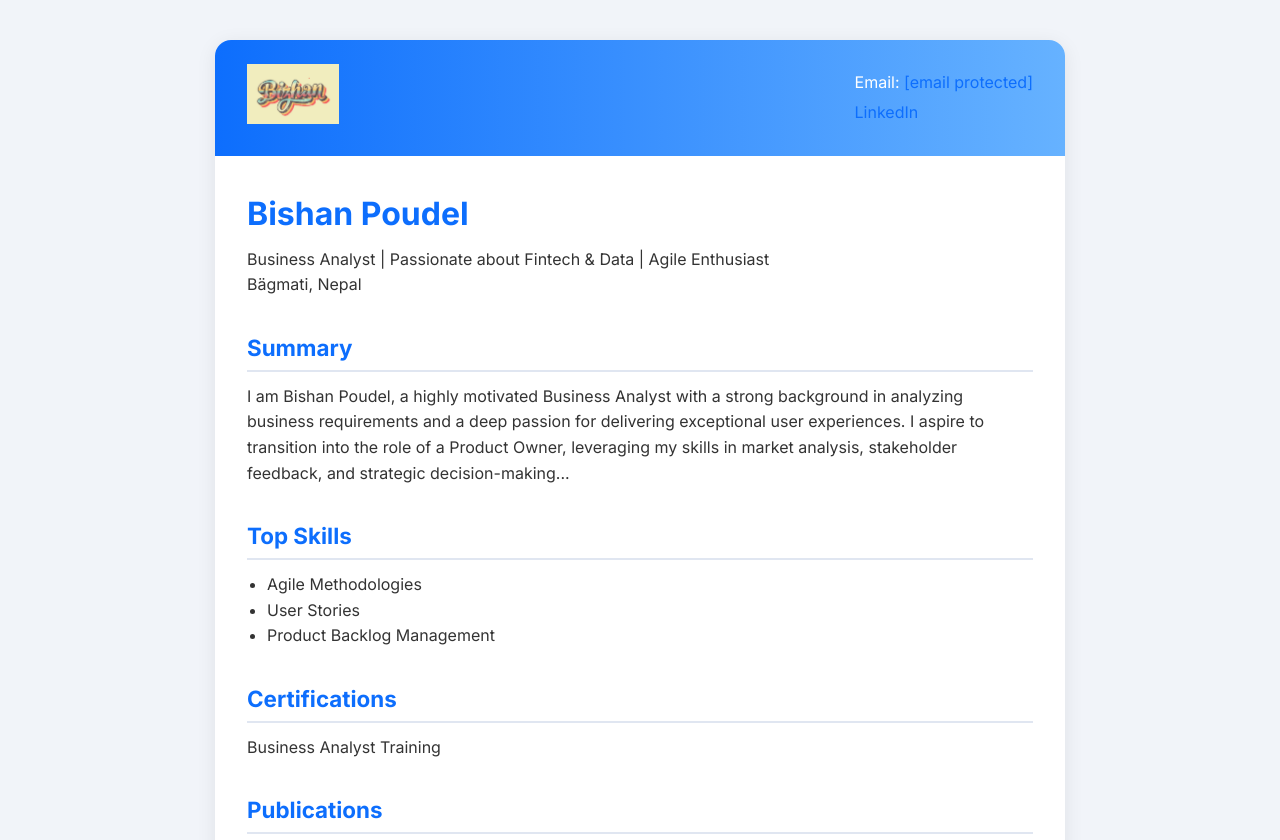
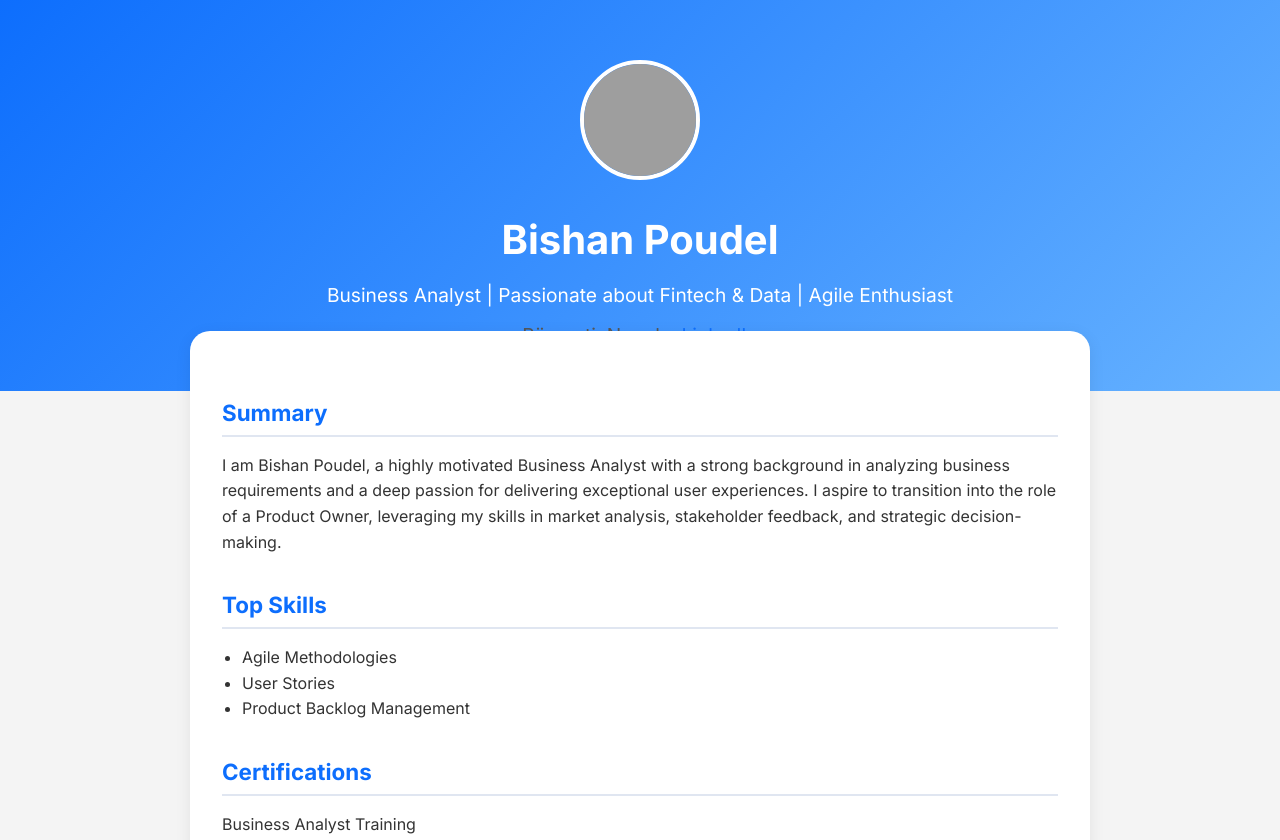
Before and after one commit to bishanynwa/PortfolioPage, a plain HTML site: page index.html in a window 1280 px wide. Shown: the top 840 px of the page. Drawn offline with Linux system fonts and the light colour scheme; grey boxes are pictures that could not be loaded.

Commit message:
Update index.html

```diff
--- a/index.html
+++ b/index.html
@@ -3,7 +3,7 @@
 <head>
     <meta charset="UTF-8" />
     <meta name="viewport" content="width=device-width, initial-scale=1.0" />
-    <title>Bishan Poudel - CV</title>
+    <title>Bishan Poudel - Portfolio</title>
     <link href="https://fonts.googleapis.com/css2?family=Inter:wght@400;600;700&display=swap" rel="stylesheet">
     <style>
         * {
@@ -14,7 +14,7 @@
 
         body {
             font-family: 'Inter', sans-serif;
-            background-color: #f1f4f9;
+            background-color: #f4f4f4;
             color: #333;
             line-height: 1.6;
         }
@@ -24,58 +24,57 @@
             text-decoration: none;
         }
 
-        .container {
-            max-width: 850px;
-            margin: 40px auto;
-            background: #fff;
-            border-radius: 16px;
-            box-shadow: 0 4px 20px rgba(0, 0, 0, 0.08);
-            overflow: hidden;
+        header {
+            background: linear-gradient(135deg, #0d6efd, #66b2ff);
+            color: #fff;
+            padding: 40px 32px;
+            text-align: center;
         }
 
-        .header {
-            background: linear-gradient(90deg, #0d6efd, #66b2ff);
-            color: #fff;
-            padding: 24px 32px;
-            display: flex;
-            justify-content: space-between;
-            align-items: center;
-            flex-wrap: wrap;
+        header h1 {
+            font-size: 2.5rem;
         }
 
-        .logo img {
-            height: 60px;
+        header p {
+            font-size: 1.2rem;
+            margin-top: 8px;
         }
 
-        .contact-info p {
-            margin: 4px 0;
+        .profile-img {
+            width: 120px;
+            height: 120px;
+            border-radius: 50%;
+            object-fit: cover;
+            margin: 20px auto;
+            border: 4px solid #fff;
         }
 
-        .main-content {
+        .container {
+            max-width: 900px;
+            margin: 0 auto;
+            background: #fff;
             padding: 32px;
-        }
-
-        h1 {
-            font-size: 2rem;
-            margin-bottom: 8px;
-            color: #0d6efd;
+            border-radius: 20px;
+            box-shadow: 0 4px 16px rgba(0, 0, 0, 0.08);
+            margin-top: -60px;
+            position: relative;
         }
 
         h2 {
+            color: #0d6efd;
             font-size: 1.4rem;
-            margin-top: 32px;
-            margin-bottom: 12px;
-            color: #0d6efd;
             border-bottom: 2px solid #e0e6f1;
             padding-bottom: 4px;
+            margin-top: 32px;
+            margin-bottom: 16px;
+        }
+
+        ul {
+            padding-left: 20px;
         }
 
         .section {
             margin-bottom: 24px;
-        }
-
-        ul {
-            padding-left: 20px;
         }
 
         .job, .edu {
@@ -83,52 +82,42 @@
         }
 
         footer {
-            background: #f8f9fa;
             text-align: center;
-            padding: 16px;
+            padding: 24px;
             font-size: 0.9rem;
             color: #666;
         }
 
         .social-icons a {
-            margin: 0 8px;
+            margin: 0 10px;
             font-weight: 600;
         }
 
+        .info-line {
+            text-align: center;
+            margin-top: 10px;
+            color: #555;
+        }
+
         @media (max-width: 600px) {
-            .header {
-                flex-direction: column;
-                align-items: flex-start;
-                gap: 12px;
-            }
-
-            .main-content {
+            .container {
                 padding: 20px;
             }
         }
     </style>
 </head>
 <body>
-
-<div class="container">
-    <div class="header">
-        <div class="logo">
-            <img src="logo.png" alt="Logo" />
-        </div>
-        <div class="contact-info">
-            <p>Email: <a href="/cdn-cgi/l/email-protection" class="__cf_email__">[email&#160;protected]</a></p>
-            <p><a href="https://www.linkedin.com/in/bishan/">LinkedIn</a></p>
-        </div>
-    </div>
-
-    <div class="main-content">
+    <header>
+        <img class="profile-img" src="https://media.licdn.com/dms/image/D5603AQFLR7yLka9qfQ/profile-displayphoto-shrink_400_400/0/1717588775222?e=1723680000&v=beta&t=mP9DF0zRUY6D7T7y61t8HXpMb9CiznlzFKyVKtXfIBc" alt="Bishan Poudel">
         <h1>Bishan Poudel</h1>
         <p>Business Analyst | Passionate about Fintech & Data | Agile Enthusiast</p>
-        <p>Bägmati, Nepal</p>
+        <p class="info-line">Bägmati, Nepal &bull; <a href="https://www.linkedin.com/in/bishan/">LinkedIn</a></p>
+    </header>
 
+    <div class="container">
         <div class="section">
             <h2>Summary</h2>
-            <p>I am Bishan Poudel, a highly motivated Business Analyst with a strong background in analyzing business requirements and a deep passion for delivering exceptional user experiences. I aspire to transition into the role of a Product Owner, leveraging my skills in market analysis, stakeholder feedback, and strategic decision-making...</p>
+            <p>I am Bishan Poudel, a highly motivated Business Analyst with a strong background in analyzing business requirements and a deep passion for delivering exceptional user experiences. I aspire to transition into the role of a Product Owner, leveraging my skills in market analysis, stakeholder feedback, and strategic decision-making.</p>
         </div>
 
         <div class="section">
@@ -199,10 +188,7 @@
         <div class="social-icons">
             <a href="https://www.linkedin.com/in/bishan/">LinkedIn</a>
         </div>
-        <p>&#169; 2023 Bishan Poudel</p>
+        <p>&#169; 2025 Bishan Poudel</p>
     </footer>
-</div>
-
-<script data-cfasync="false" src="/cdn-cgi/scripts/5c5dd728/cloudflare-static/email-decode.min.js"></script>
 </body>
 </html>
```
